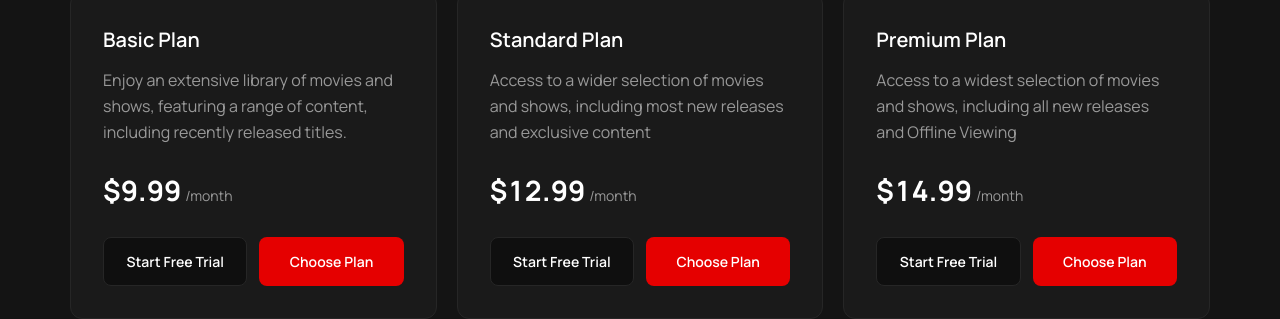
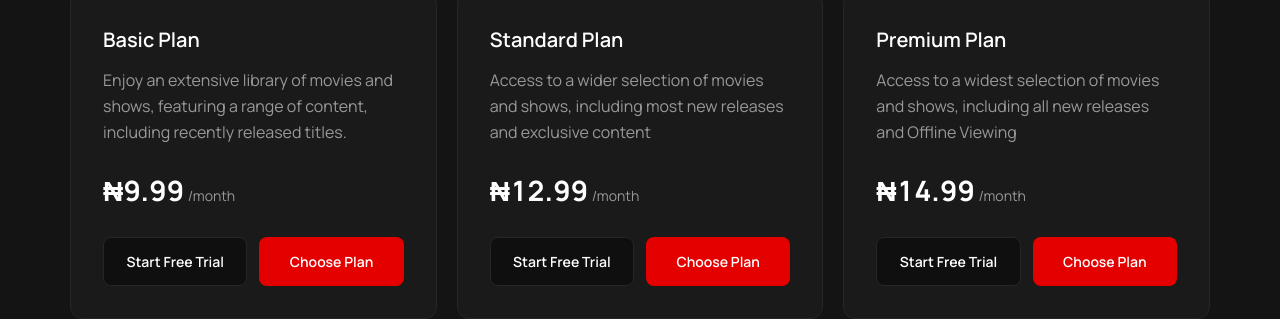
Before and after one commit to CourageCharly/StreamVibe, a Next.js app: page / in a window 1280 px wide. Shown: the part 2995-3314 px from the top of the page. Built offline with nearby package versions, Linux system fonts and the light colour scheme; no server answers.

Commit message:
Use the naira sign on plan and checkout prices.

```diff
--- a/components/CheckoutView.tsx
+++ b/components/CheckoutView.tsx
@@ -131,7 +131,7 @@ function CheckoutInner() {
             {plan.description}
           </p>
           <p className="mt-5 text-[24px] font-bold text-white sm:text-[28px]">
-            ${price.toFixed(2)}
+            ₦{price.toFixed(2)}
             <span className="ml-1 text-[14px] font-normal text-[#999999]">
               /{period}
             </span>
--- a/components/PlanComparison.tsx
+++ b/components/PlanComparison.tsx
@@ -19,7 +19,7 @@ function planValue(
   if (key === "price") {
     const price =
       billing === "monthly" ? plan.monthlyPrice : plan.yearlyPrice;
-    return `$${price.toFixed(2)}/${period}`;
+    return `₦${price.toFixed(2)}/${period}`;
   }
   return plan.features[key];
 }
--- a/components/Pricing.tsx
+++ b/components/Pricing.tsx
@@ -130,7 +130,7 @@ export default function Pricing({
               </p>
               <p className="mt-3 flex min-h-0 flex-wrap items-baseline gap-x-1 sm:mt-6 sm:min-h-[2.75rem]">
                 <span className="text-[24px] font-bold tabular-nums text-white sm:text-[28px]">
-                  ${price.toFixed(2)}
+                  ₦{price.toFixed(2)}
                 </span>
                 <span className="text-[14px] font-normal text-[#999999]">
                   /{period}
```
